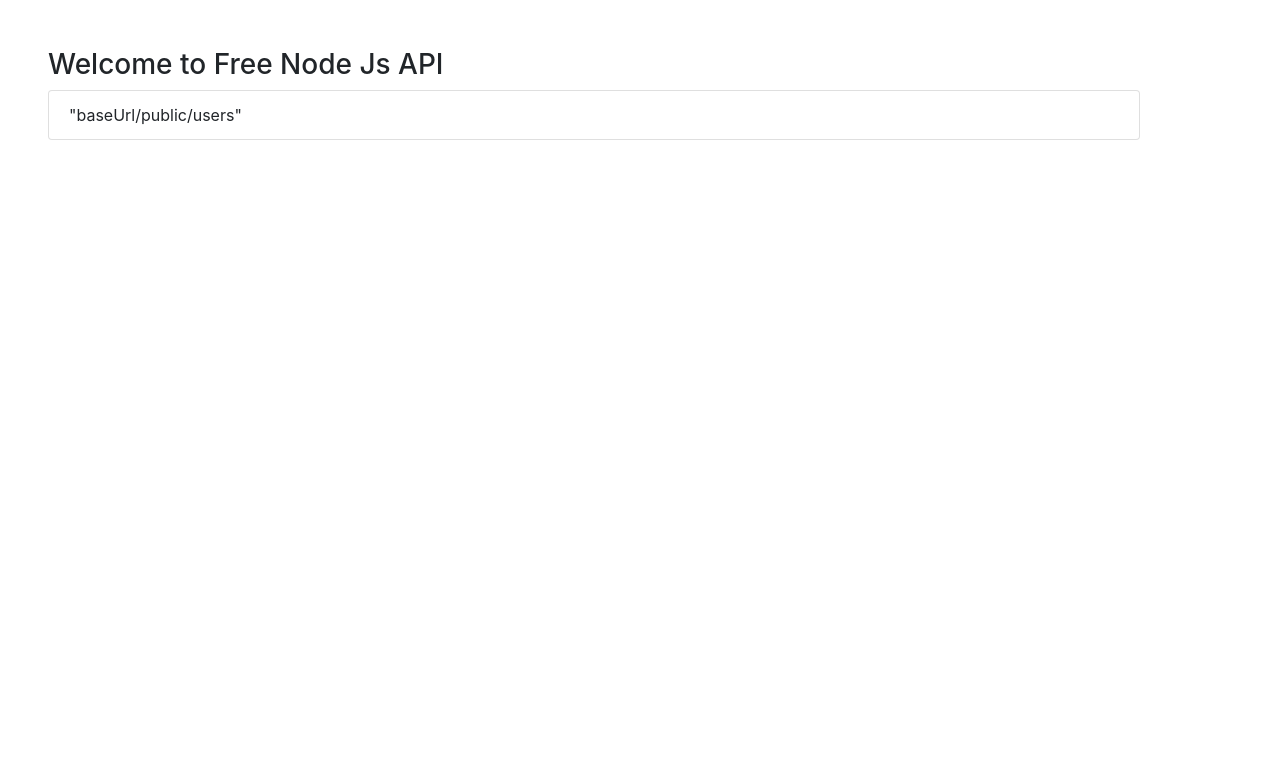
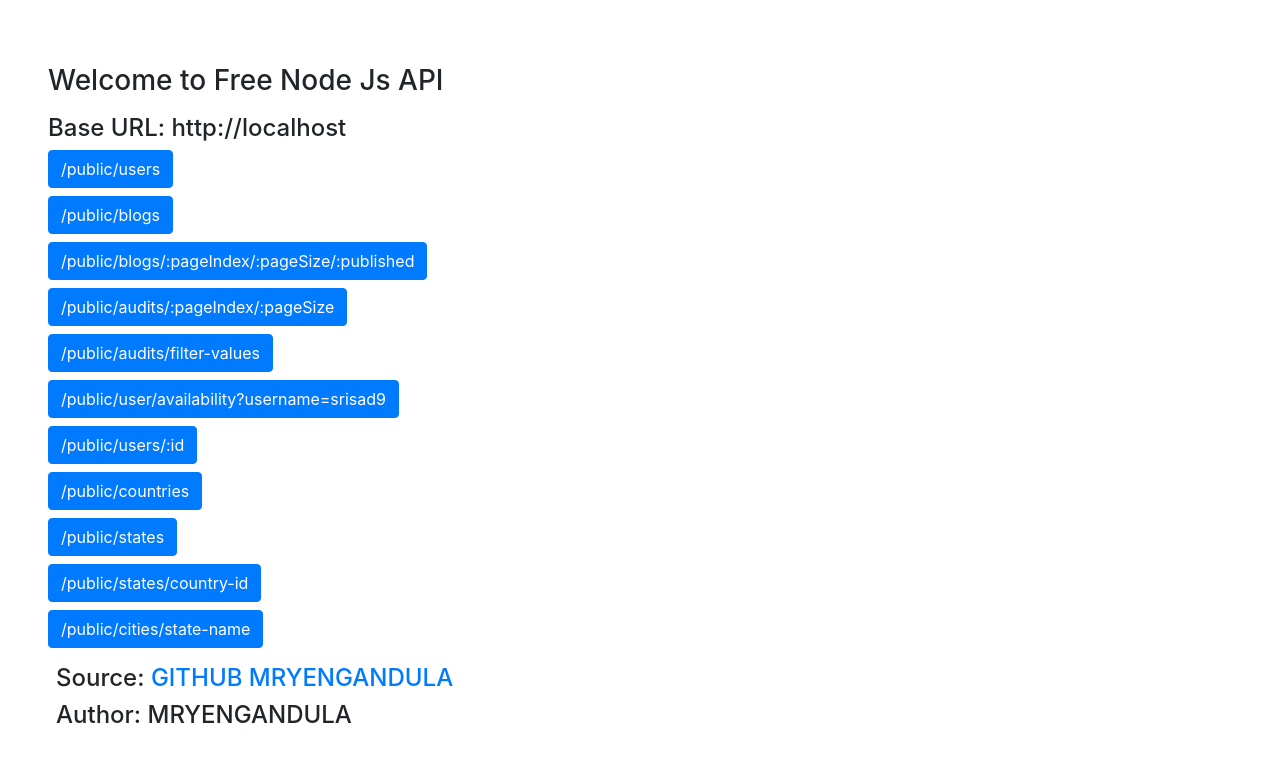
Before and after one commit to mryenagandula/Letstalk-Backend, a website: page src/index.html in a window 1280 px wide. Drawn offline with nearby package versions, Linux system fonts and the light colour scheme.

Commit message:
Added new changes

```diff
--- a/src/index.html
+++ b/src/index.html
@@ -9,12 +9,62 @@
 </head>
 <body>
     <div class="container m-4 p-4">
-        <h3> Welcome to Free Node Js API</h3>
-        <ul class="list-group">
-            <li class="list-group-item">
-                "baseUrl/public/users"
-            </li>
-        </ul>
+        <h3 class="mt-3"> Welcome to Free Node Js API</h3>
+        <h4 class="mt-3" id="baseUrlId"></h4>
+        <div class="mt-2">
+            <button class="btn btn-primary"><a href="public/users" style="text-decoration: none;color: white;"
+                    target="_blank">/public/users</a></button>
+        </div>
+        <div class="mt-2">
+            <button class="btn btn-primary"><a href="public/blogs" style="text-decoration: none;color: white;"
+                    target="_blank">/public/blogs</a></button>
+        </div>
+        <div class="mt-2">
+            <button class="btn btn-primary"><a href="public/blogs/0/10/true" style="text-decoration: none;color: white;"
+                    target="_blank">/public/blogs/:pageIndex/:pageSize/:published</a></button>
+        </div>
+        <div class="mt-2">
+            <button class="btn btn-primary"><a href="public/audits/0/10" style="text-decoration: none;color: white;"
+                    target="_blank">/public/audits/:pageIndex/:pageSize</a></button>
+        </div>
+        <div class="mt-2">
+            <button class="btn btn-primary"><a href="public/audits/filter-values" style="text-decoration: none;color: white;"
+                    target="_blank">/public/audits/filter-values</a></button>
+        </div>
+        <div class="mt-2">
+            <button class="btn btn-primary"><a href="public/user/availability?username=srisad9"
+                    style="text-decoration: none;color: white;"
+                    target="_blank">/public/user/availability?username=srisad9</a></button>
+        </div>
+        <div class="mt-2">
+            <button class="btn btn-primary"><a href="public/users" style="text-decoration: none;color: white;"
+                    target="_blank">/public/users/:id</a></button>
+        </div>
+        <div class="mt-2">
+            <button class="btn btn-primary"><a href="public/countries" style="text-decoration: none;color: white;"
+                    target="_blank">/public/countries</a></button>
+        </div>
+        <div class="mt-2">
+            <button class="btn btn-primary"><a href="public/states" style="text-decoration: none;color: white;"
+                    target="_blank">/public/states</a></button>
+        </div>
+        <div class="mt-2">
+            <button class="btn btn-primary"><a href="public/states/62efc4034d28204938f62717" style="text-decoration: none;color: white;"
+                    target="_blank">/public/states/country-id</a></button>
+        </div>
+        <div class="mt-2">
+            <button class="btn btn-primary"><a href="public/cities/Telangana" style="text-decoration: none;color: white;"
+                    target="_blank">/public/cities/state-name</a></button>
+        </div>
+        <div class="mt-2 p-2">
+            <h4>Source: <a href="https://github.com/mryenagandula/Letstalk-Backend">GITHUB MRYENGANDULA</a></h4>
+            <h4>Author: MRYENGANDULA </h4>
+        </div>
     </div>
+    <script type="text/javascript">
+        (function (){
+            document.getElementById("baseUrlId").innerHTML="Base URL: " + document.location.origin;
+        })();
+    </script>
 </body>
 </html>
--- a/src/index.js
+++ b/src/index.js
@@ -99,6 +99,11 @@ app.get('/welcome',(req,res)=>{
 	res.sendFile(path.join(__dirname+'/index.html'))
 });
 
+app.get('/',(req,res)=>{
+	res.sendFile(path.join(__dirname+'/index.html'))
+});
+
+
 app.listen(port,()=>{
 	console.log('App listening on port ',port);
 })
--- a/src/middlewares/requireauth.js
+++ b/src/middlewares/requireauth.js
@@ -6,7 +6,8 @@ const User = mongoose.model('User');
 
 module.exports=(req,res, next)=>{
 	const {authorization} = req.headers;
-	if(req.originalUrl.includes('/public/') || req.originalUrl.includes('/welcome')){
+	console.log(req.originalUrl)
+	if(req.originalUrl.includes('/public/') || req.originalUrl.includes('/welcome') || req.originalUrl.length===0 || req.originalUrl.length===1){
 		next();
 		return;
 	}
```
